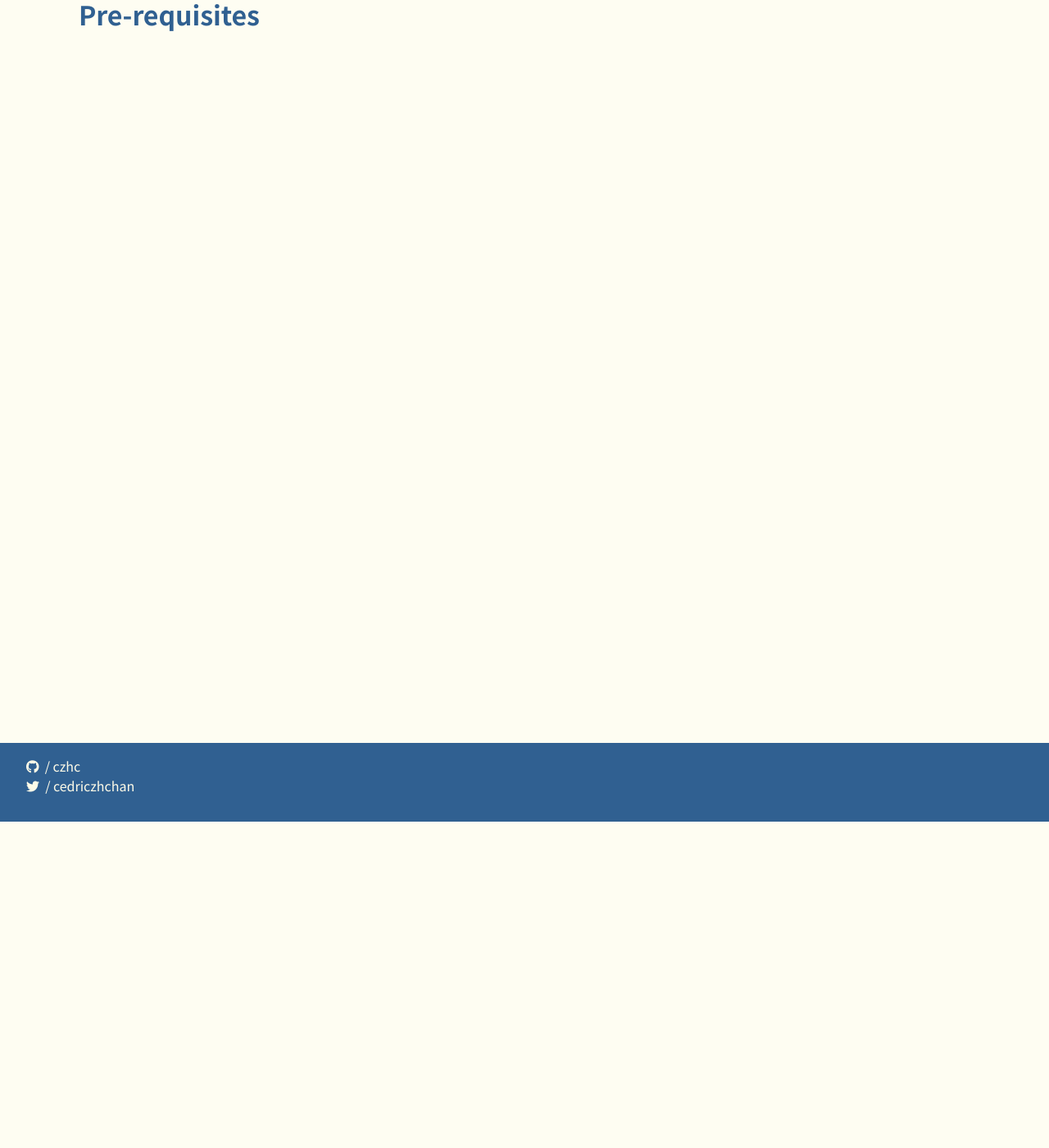
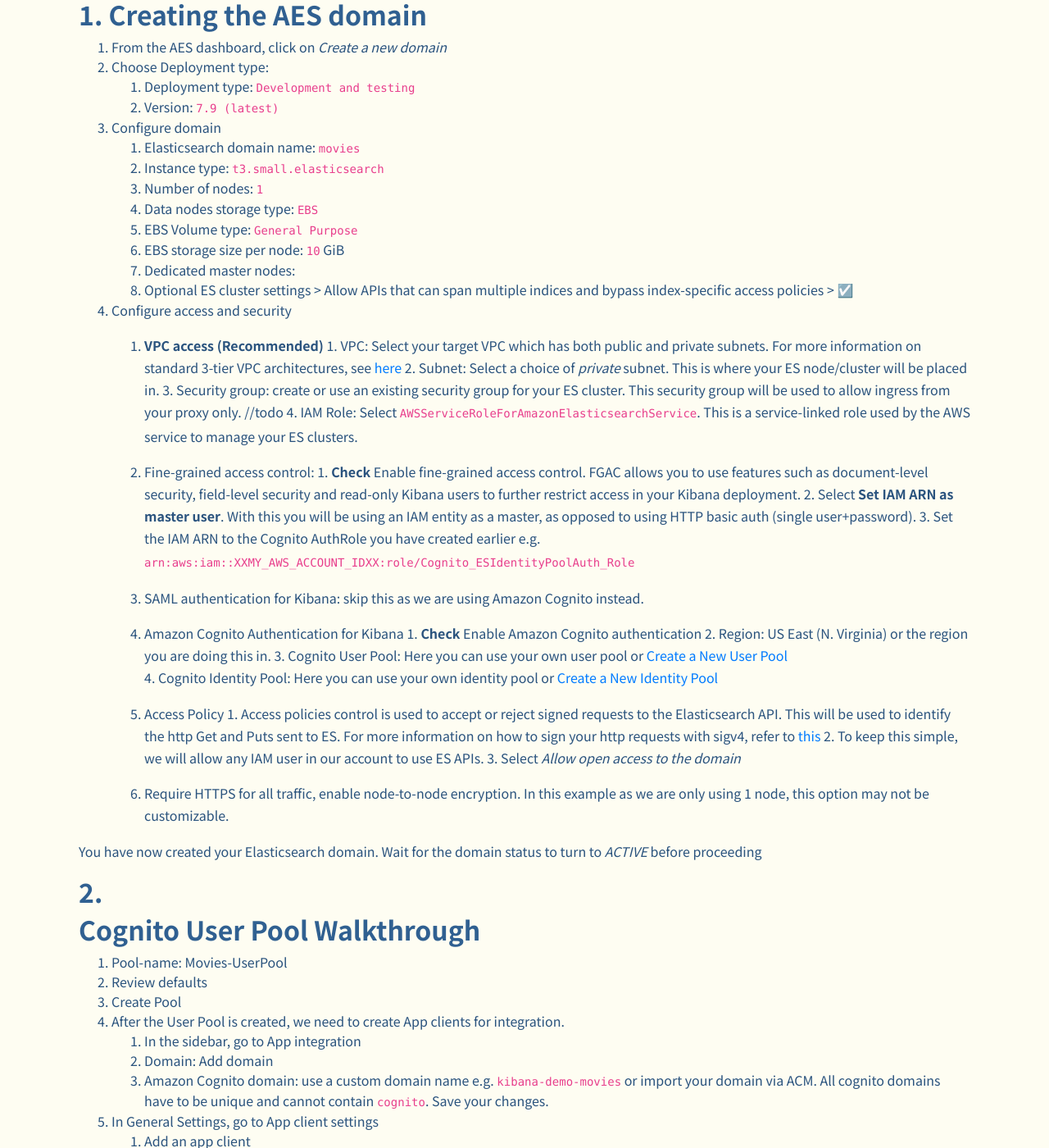
Before and after one commit to czhc/czhc.github.io, a Jekyll site: the page built from collections/_posts/2021-03-17-setting-up-kibana-for-amazon-elasticsearch-with-vpc-support.md, in a window 1280 px wide and 1400 px high, scrolled down 270 px. Shown: the whole window at 82% size. Built offline with Jekyll 4.4.1, drawn with Linux system fonts in a browser that asks for light colours; nearby versions of some CDN libraries; emoji names are drawn with the system emoji font; some of the changed text lies outside the part shown.

Commit message:
Update WIP for Kibana guide

```diff
--- a/collections/_posts/2021-03-17-setting-up-kibana-for-amazon-elasticsearch-with-vpc-support.md
+++ b/collections/_posts/2021-03-17-setting-up-kibana-for-amazon-elasticsearch-with-vpc-support.md
@@ -7,4 +7,80 @@
 published: true
 ---
 
-## Pre-requisites
+## 1. Creating the AES domain
+
+1. From the AES dashboard, click on *Create a new domain*
+1. Choose Deployment type:
+    1. Deployment type: `Development and testing`
+    2. Version: `7.9 (latest)`
+2. Configure domain
+    1. Elasticsearch domain name: `movies`
+    2. Instance type: `t3.small.elasticsearch`
+    3. Number of nodes: `1`
+    4. Data nodes storage type: `EBS`
+    5. EBS Volume type: `General Purpose`
+    6. EBS storage size per node: `10` GiB
+    7. Dedicated master nodes: <skip>
+    8. Optional ES cluster settings > Allow APIs that can span multiple indices and bypass index-specific access policies > :ballot_box_with_check:
+
+3. Configure access and security
+
+    1. **VPC access (Recommended)**
+    	1. VPC: Select your target VPC which has both public and private subnets. For more information on standard 3-tier VPC architectures, see [here](https://aws.amazon.com/quickstart/architecture/vpc/)
+    	2. Subnet: Select a choice of _private_ subnet. This is where your ES node/cluster will be placed in.
+    	3. Security group: create or use an existing security group for your ES cluster. This security group will be used to allow ingress from your proxy only. //todo
+    	4. IAM Role: Select `AWSServiceRoleForAmazonElasticsearchService`. This is a service-linked role used by the AWS service to manage your ES clusters.
+
+    2. Fine-grained access control:
+    	1. **Check** Enable fine-grained access control. FGAC allows you to use features such as document-level security, field-level security and read-only Kibana users to further restrict access in your Kibana deployment.
+    	2. Select **Set IAM ARN as master user**. With this you will be using an IAM entity as a master, as opposed to using HTTP basic auth (single user+password).
+    	3. Set the IAM ARN to the Cognito AuthRole you have created earlier e.g. `arn:aws:iam::XXMY_AWS_ACCOUNT_IDXX:role/Cognito_ESIdentityPoolAuth_Role`
+
+    3. SAML authentication for Kibana: skip this as we are using Amazon Cognito instead.
+
+    4. Amazon Cognito Authentication for Kibana
+    	1. **Check** Enable Amazon Cognito authentication
+    	2. Region: US East (N. Virginia) or the region you are doing this in.
+    	3. Cognito User Pool: Here you can use your own user pool or [Create a New User Pool](#Cognito_User_Pool_Walkthrough)
+    	4. Cognito Identity Pool: Here you can use your own identity pool or [Create a New Identity Pool](#Cognito_Identity_Pool_Walkthrough)
+
+    5. Access Policy
+    	1. Access policies control is used to accept or reject signed requests to the Elasticsearch API. This will be used to identify the http Get and Puts sent to ES. For more information on how to sign your http requests with sigv4, refer to [this](https://aws.amazon.com/blogs/database/get-started-with-amazon-elasticsearch-service-an-easy-way-to-send-aws-sigv4-signed-requests/)
+    	2. To keep this simple, we will allow any IAM user in our account to use ES APIs.
+    	3. Select *Allow open access to the domain*
+
+
+    5. Require HTTPS for all traffic, enable node-to-node encryption. In this example as we are only using 1 node, this option may not be customizable.
+
+
+You have now created your Elasticsearch domain. Wait for the domain status to turn to *ACTIVE* before proceeding
+
+
+## 2.
+
+
+## Cognito User Pool Walkthrough
+
+
+1. Pool-name: Movies-UserPool
+2. Review defaults
+3. Create Pool
+4. After the User Pool is created, we need to create App clients for integration.
+	1. In the sidebar, go to  App integration
+	2. Domain: Add domain
+	3. Amazon Cognito domain: use a custom domain name e.g. `kibana-demo-movies` or import your domain via ACM. All cognito domains have to be unique and cannot contain `cognito`. Save your changes.
+5. In General Settings, go to App client settings
+	1. Add an app client
+	2. App client name: Kibana-Movies
+	3. Create App Client
+	4. Show details. Take note of the *App client Id*
+
+
+## Cognito Identity Pool Walkthough
+
+1. Identity pool name: Movies_IdentityPool
+2. Unauthenticated identities: skip
+3. Authentication flow settings: skip
+4. Authentication providers:
+	1. Cognito: provide the User Pool Id and App Client Id you have from your existing User Pool or the one you created in [previous step](#Cognito_User_Pool_Walkthrough)
+5. Create Pool
```
Also changed, not shown: collections/_posts/2020-02-19-setting-up-elasticsearch-kibana-aws.md (+4 -0 lines), 1 other file.
